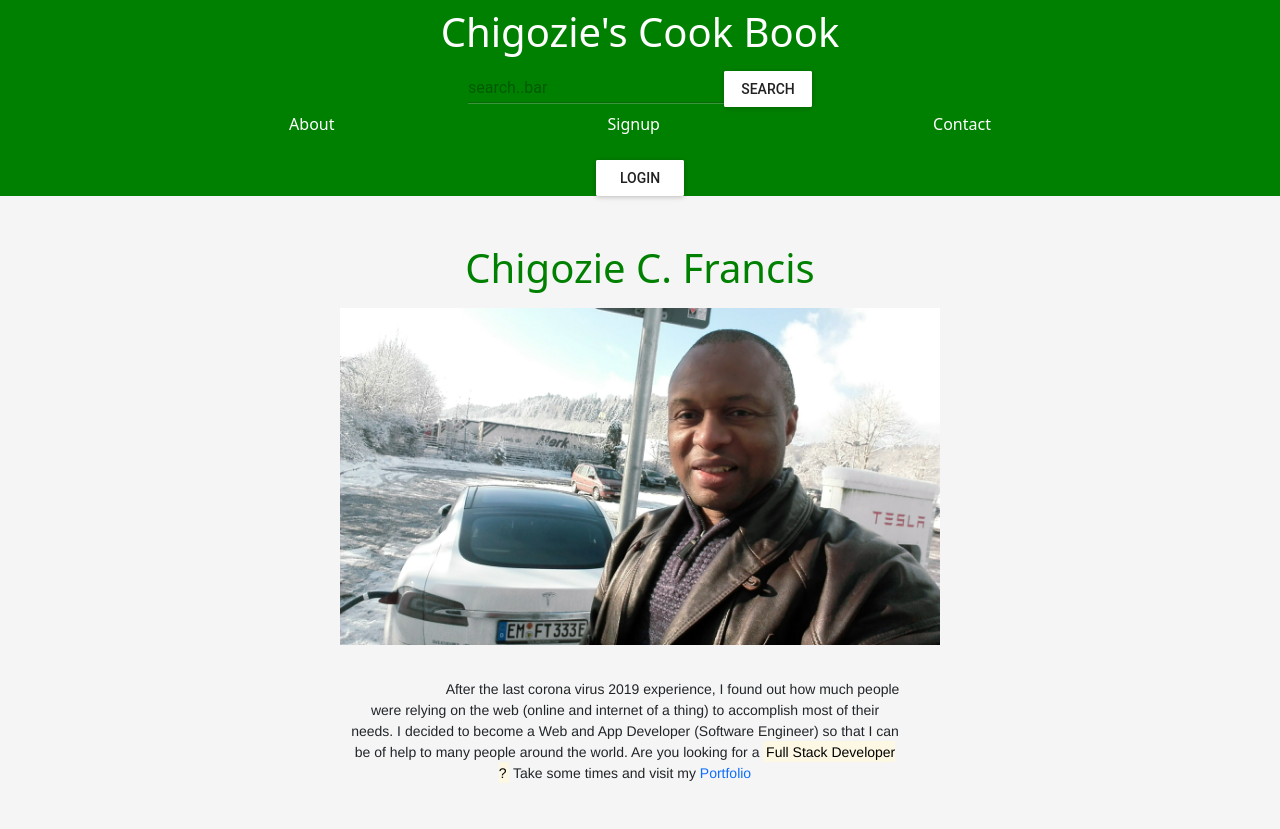
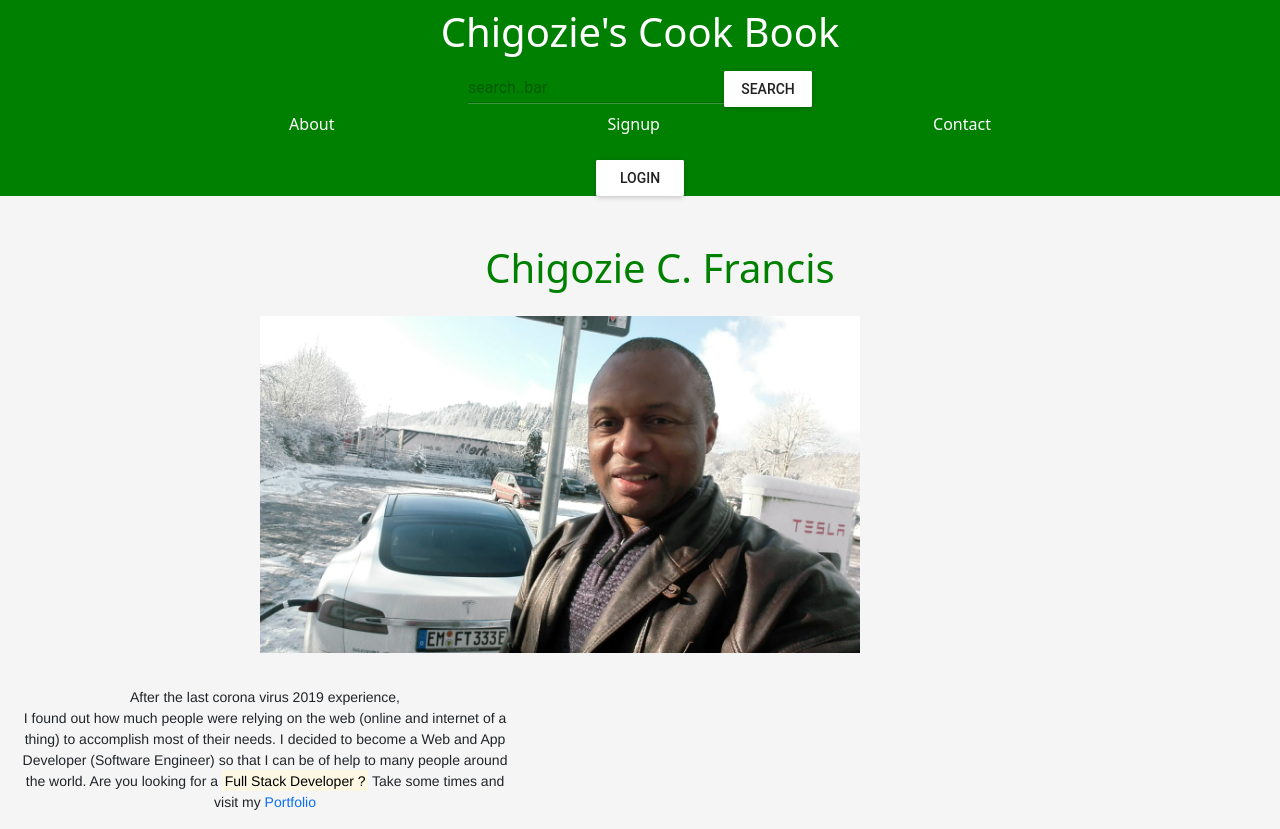
Before and after one commit to francisChigozie/repo-cookbook-contentful, a React (Create React App) app: page /about in a window 1280 px wide. Before the commit the page ends 800 px from the top, so only its background shows below. Built offline with nearby package versions, Linux system fonts and the light colour scheme.

Commit message:
nelify display changes

```diff
--- a/src/App.css
+++ b/src/App.css
@@ -1,3 +1,7 @@
+* {
+  box-sizing: border-box;
+}
+
 .submit-btn{
   padding-left: 18px;
 
@@ -26,12 +30,13 @@ html,body{
 .container {
   display: flex;
   width: 600px;
-  margin-top: 0rem;
+  margin-left: 0px;
 }
 
 .wrapper {
   width: 600px;
-  margin-left: 360px;
+  margin-left: -1px;
+  background-image: url();
 }
 :any-link{
   text-decoration: greenyellow;
@@ -71,10 +76,6 @@ html,body{
 .txts-bar{
   padding-left: 80px;
   margin-left: -3.5rem;
-}
-
-.contentful{
-  margin-left: -450px;
 }
 
 .loginContainer{
@@ -128,19 +129,20 @@ html,body{
 .image{
   color: green;
   text-align: center;
+  margin-left: -160px;
 }
-.para{
+
+.graph{
+  display: flex;
   font-family: 'Franklin Gothic Medium', 'Arial Narrow', Arial, sans-serif;
   font-size: 14px;
-  padding-left: 350px;
-  justify-content: flex-start;
-}
-.graph{
-  display: flex;
-  max-width: 900px;
   margin-top: -1.9rem;
 
 }
-span{
-  padding-left: 95px;
+.chigo{
+  margin-left: 200px;
 }
+.about-page{
+  width: 500px;
+ margin-left: 15px;
+}
--- a/src/App.js
+++ b/src/App.js
@@ -25,7 +25,7 @@ function App() {
     <Router>
     <div className="App-contact">
        <div>
-          <Nav />
+          <Nav className="nav-bar"/>
           <Switch>
              <Route path="/" exact component={Home}/>
              <Route path="/about" component={About}/>
@@ -63,7 +63,7 @@ const Home = () =>{
           if(articles.length){
      return(
     <MuiThemeProvider >
-       <label className="contentful"><div className="container ">
+       <div className="container ">
           <header>
 
           </header>
@@ -72,12 +72,12 @@ const Home = () =>{
                <Posts posts={articles}/>
              </div>
           </main>
-       </div></label>
+       </div>
     </MuiThemeProvider>
   )
           }else{
              return(
-                <h1>loading..</h1>
+                <h1>..loading</h1>
              )
           }
 
--- a/src/components/About.js
+++ b/src/components/About.js
@@ -5,21 +5,23 @@ import MuiThemeProvider from 'material-ui/styles/MuiThemeProvider'
 export default function About() {
   return (
     <div>
-      <h1 className="image mt-5">Chigozie C. Francis</h1>
-      <a href="https://github.com/chigoziefrancis">
+      <label className="chigo"><h1 className="image mt-5">Chigozie C. Francis</h1>
+      </label><br />
+      <a href="https://github.com/francisChigozie">
         <img  src="./Chigozie_F.jpg" width="600"
-            alt="Chigozie C. Francis" className="image mt-2"/>
+              title="Mr. Francis" caption="Mr. Francis"
+              alt="Chigozie C. Francis" className="image mt-2"/>
          <div className="graph mt-5 form-group" >
            </div></a>
            <div className="graph">
-           <p className="para">
-              <span>After</span> the last corona virus 2019 experience, I found out how much
+           <p className="about-page">
+              After the last corona virus 2019 experience,<br/> I found out how much
               people were relying on the web (online and internet of a thing) to accomplish most
             of their needs.
                     I decided to become a Web and App Developer (Software Engineer)
             so that I can be of help to many people around the world.
             Are you looking for a <mark>Full Stack Developer ?</mark> Take some times and visit my
-             <a href="https://github.com/chigoziefrancis"> Portfolio</a>
+             <a href="https://github.com/francisChigozie"> Portfolio</a>
           </p>
          </div>
     </div>
--- a/src/components/Login/Login.js
+++ b/src/components/Login/Login.js
@@ -9,7 +9,7 @@ import LoginControl from './LoginControl';
 
 
 async function loginUser(credentials) {
- return fetch('http://localhost:4000/login', {
+ return fetch('https://contentful-cookbook.herokuapp.com/', {
    method: 'POST',
    headers: {
      'Content-Type': 'application/json'
--- a/src/components/Signup.js
+++ b/src/components/Signup.js
@@ -38,7 +38,7 @@ export class Contact extends Component {
 
     console.log("user confirmed form, submitting now", userData, process.env.REACT_APP_API_URL)
 
-    fetch(`${process.env.REACT_APP_API_URL}/app/signup`, {
+    fetch(`${process.env.REACT_APP_API_URL}/app/user`, {
       headers: {
         'Content-Type': 'application/json'
       },
--- a/src/components/create-exercise.conponent.js
+++ b/src/components/create-exercise.conponent.js
@@ -62,7 +62,7 @@ import "react-datepicker/dist/react-datepicker.css";
 
         console.log(exercise)
 
-        axios.post(`http://localhost:4000/app/exercise/`, exercise)
+        axios.post(`https://contentful-cookbook.herokuapp.com/`, exercise)
           .then(res => console.log(res.data));
         window.location = "/exercise";
     }
```
Also changed, not shown: 1 other file (tests, documents, lock files or other folders).
